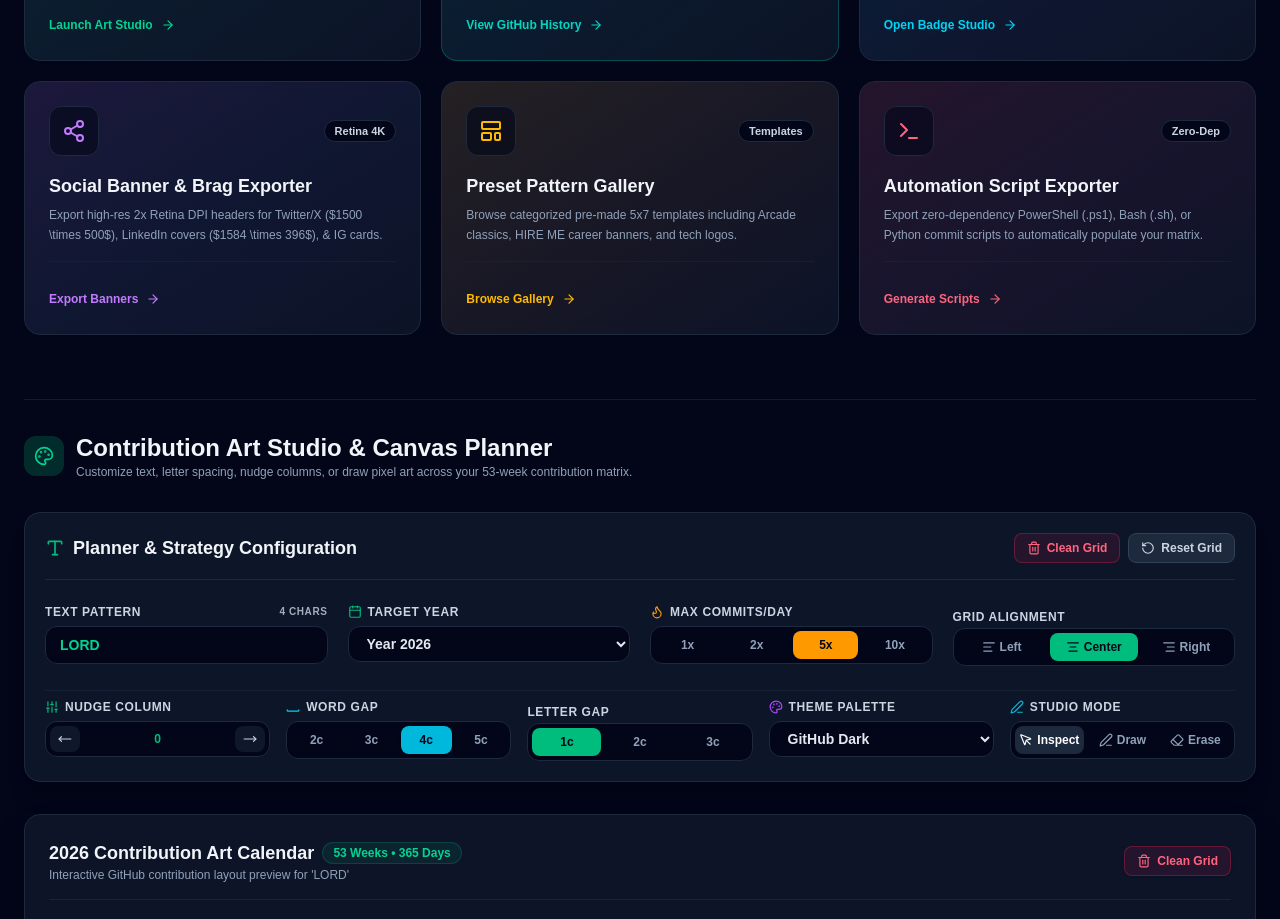
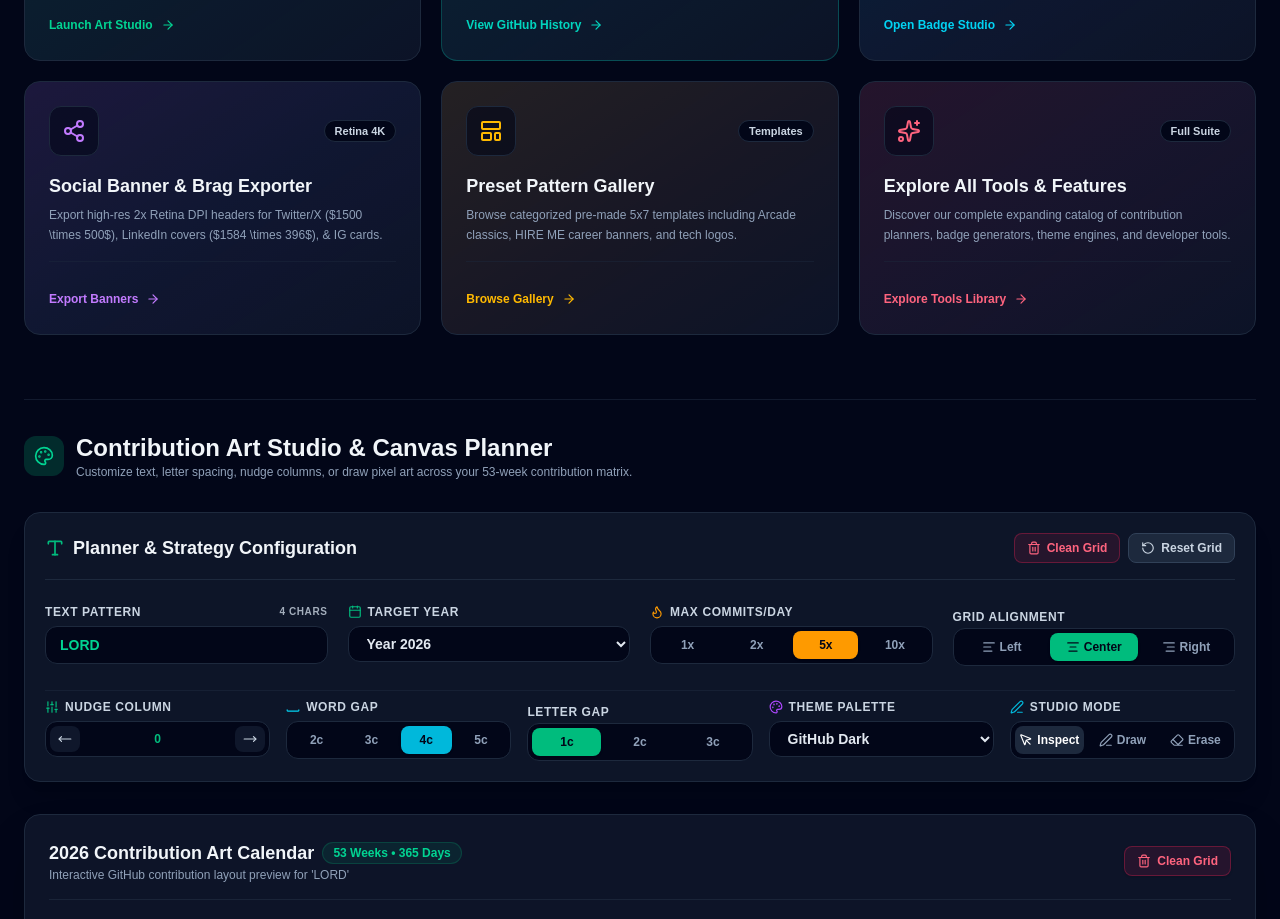
Before and after one commit to Sukhman369/githublegacy, a Next.js app: page / in a window 1280 px wide. Shown: the part 1100-2019 px from the top of the page. Built offline with nearby package versions, Linux system fonts and the light colour scheme.

Commit message:
feat(hub): update 6th card in ToolsHubGrid to Explore All Tools pointing to /tools

```diff
--- a/src/components/ToolsHubGrid.tsx
+++ b/src/components/ToolsHubGrid.tsx
@@ -38,7 +38,7 @@ const TOOLS: ToolItem[] = [
     color: 'text-emerald-400',
     bgGradient: 'from-emerald-500/10 via-teal-500/5 to-transparent',
     borderColor: 'border-emerald-500/30 hover:border-emerald-400',
-    href: '#planner-studio',
+    href: '/tools#art-studio',
     ctaText: 'Launch Art Studio',
   },
   {
@@ -74,7 +74,7 @@ const TOOLS: ToolItem[] = [
     color: 'text-purple-400',
     bgGradient: 'from-purple-500/10 via-indigo-500/5 to-transparent',
     borderColor: 'border-purple-500/30 hover:border-purple-400',
-    href: '#export-studio',
+    href: '/tools#art-studio',
     ctaText: 'Export Banners',
   },
   {
@@ -90,16 +90,16 @@ const TOOLS: ToolItem[] = [
     ctaText: 'Browse Gallery',
   },
   {
-    id: 'script-generator',
-    title: 'Automation Script Exporter',
-    badge: 'Zero-Dep',
-    description: 'Export zero-dependency PowerShell (.ps1), Bash (.sh), or Python commit scripts to automatically populate your matrix.',
-    icon: Terminal,
+    id: 'all-tools',
+    title: 'Explore All Tools & Features',
+    badge: 'Full Suite',
+    description: 'Discover our complete expanding catalog of contribution planners, badge generators, theme engines, and developer tools.',
+    icon: Sparkles,
     color: 'text-rose-400',
     bgGradient: 'from-rose-500/10 via-pink-500/5 to-transparent',
     borderColor: 'border-rose-500/30 hover:border-rose-400',
-    href: '#script-studio',
-    ctaText: 'Generate Scripts',
+    href: '/tools',
+    ctaText: 'Explore Tools Library',
   },
 ];
 
```
